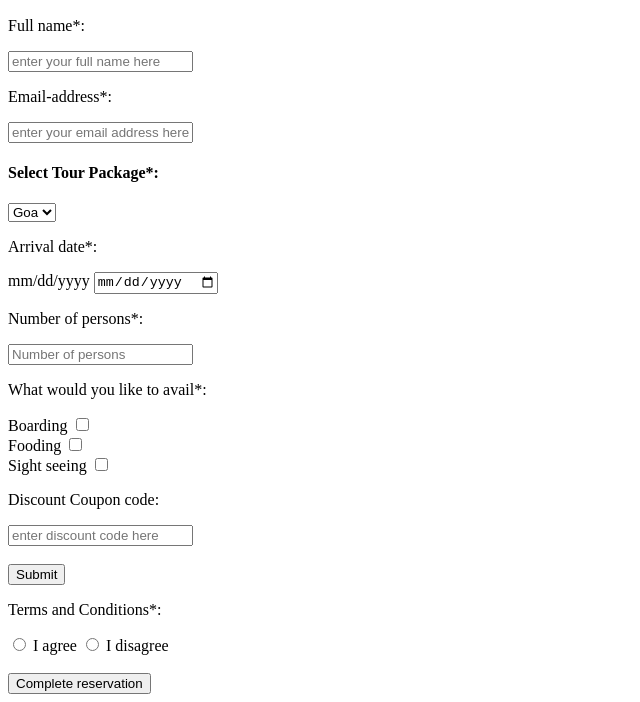
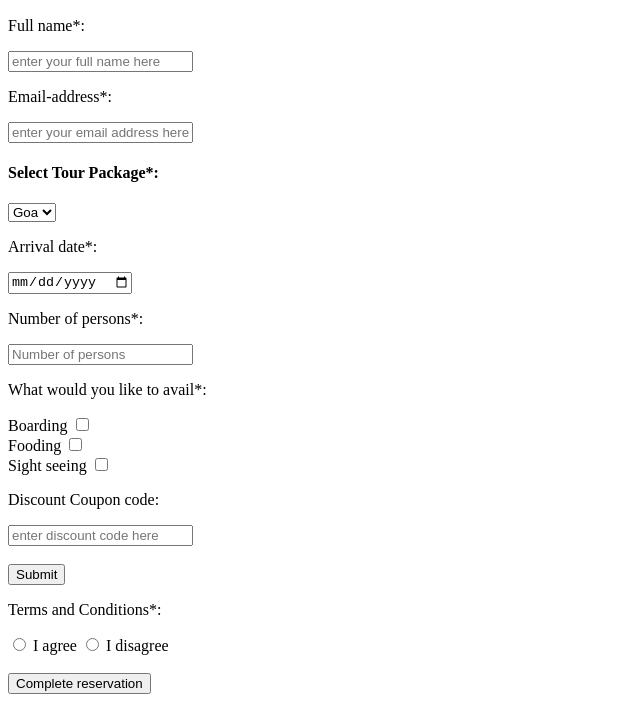
Before and after one commit to Ruttipoom/HTML101, a plain HTML site: page Reservation Form.html in a window 1280 px wide. Shown: the part 110-812 px from the top of the page, without its empty margins (0-640 px from the left). Drawn offline with Linux system fonts and the light colour scheme.

Commit message:
Reservation Form

```diff
--- a/Reservation Form.html
+++ b/Reservation Form.html
@@ -23,8 +23,8 @@
                 </select>
         </section>
         <p>Arrival date*:</p>
-            <label for="arrival">mm/dd/yyyy </label>
-            <input type="date" name="arrival" id="arrival">
+            <label for="arrival"></label>
+            <input type="date" name="arrival" id="arrival" >
         <p>Number of persons*:</p>
             <label for="person"></label>
             <input type="number" name="person" id="person" step="1" min="0" placeholder="Number of persons">
```
